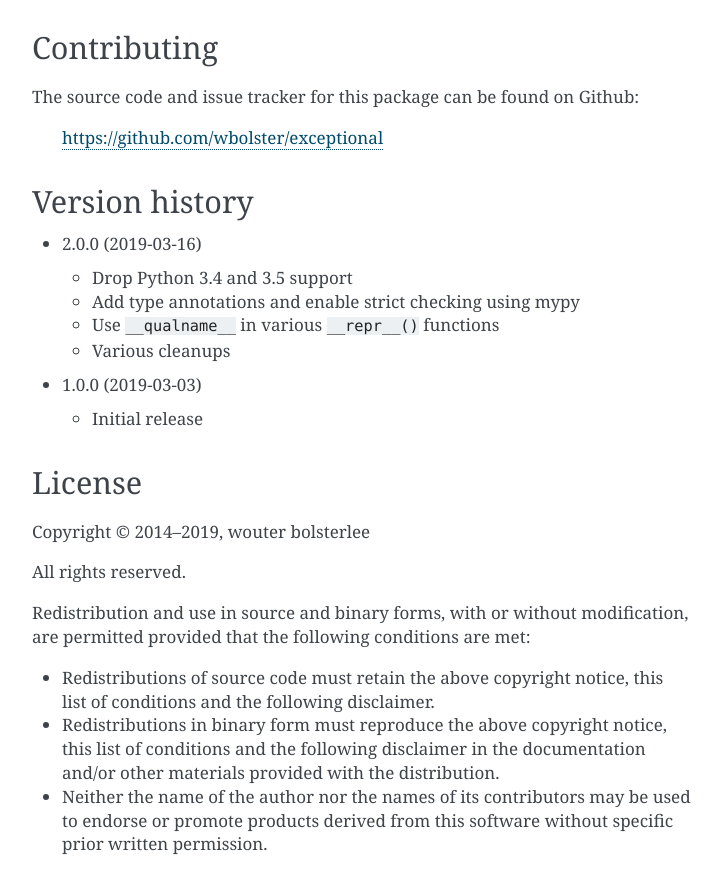
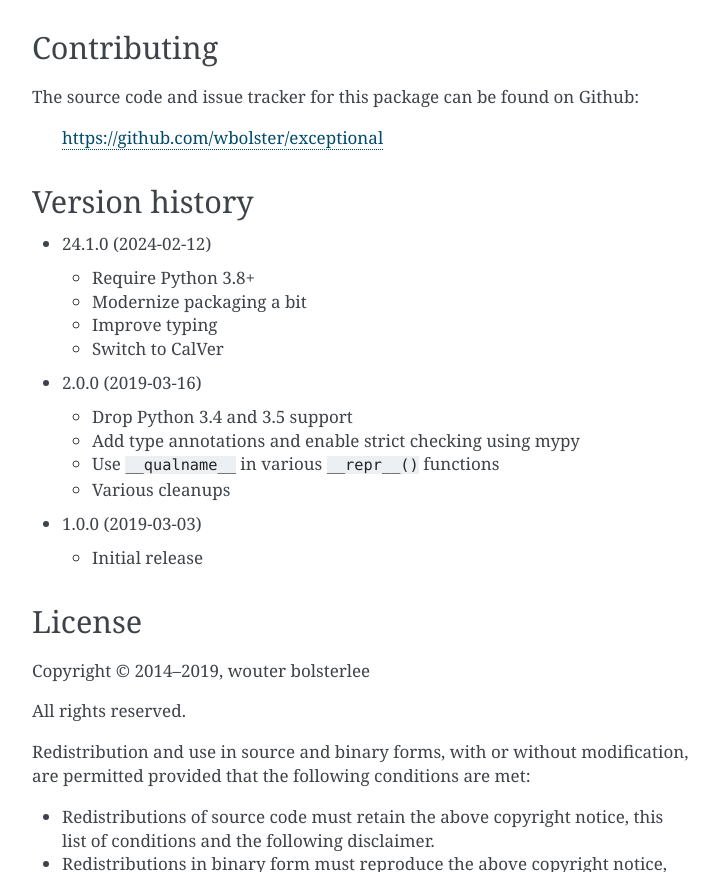
Before and after one commit to wbolster/exceptional, a Sphinx documentation site: the page built from doc/index.rst, in a window 1280 px wide and 900 px high, scrolled down 4825 px, cut to the strip 28-900 px from the top of the window. Shown: the whole strip, without its empty margins (388-1108 px from the left). Built offline with Sphinx 7.4.7, drawn with Linux system fonts in a browser that asks for light colours.

Commit message:
prepare for 2024.1.0 release

```diff
--- a/doc/index.rst
+++ b/doc/index.rst
@@ -226,6 +226,13 @@ The source code and issue tracker for this package can be found on Github:
 Version history
 ===============
 
+* 24.1.0 (2024-02-12)
+
+  * Require Python 3.8+
+  * Modernize packaging a bit
+  * Improve typing
+  * Switch to CalVer
+
 * 2.0.0 (2019-03-16)
 
   * Drop Python 3.4 and 3.5 support
--- a/setup.cfg
+++ b/setup.cfg
@@ -1,6 +1,6 @@
 [metadata]
 name = exceptional
-version = 2.0.0
+version = 2024.1.0
 author = wouter bolsterlee
 author_email = wouter@bolsterl.ee
 license = BSD
```
